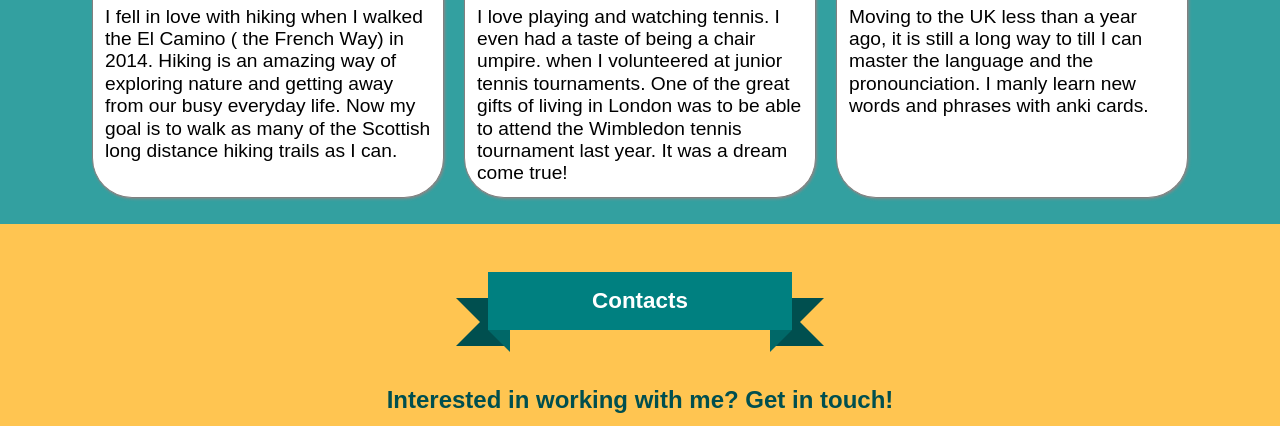
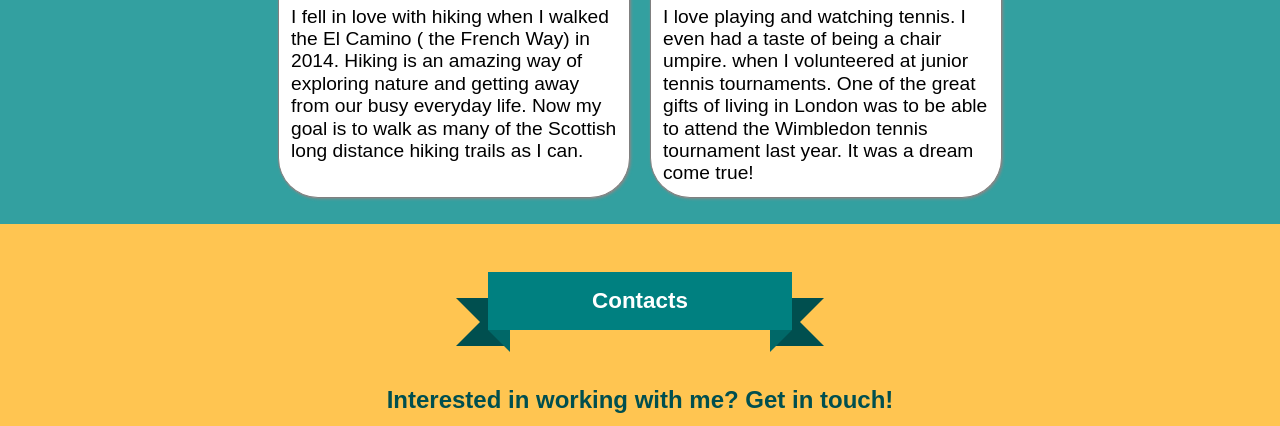
Before and after one commit to denesnori/portfolio-website, a website: page index.html in a window 1280 px wide. Shown: the part 3053-3479 px from the top of the page. Drawn offline with Linux system fonts and the light colour scheme.

Commit message:
edit interests

```diff
--- a/index.html
+++ b/index.html
@@ -305,7 +305,7 @@
             It was a dream come true!
           </p>
         </div>
-        <div class="card interests__card">
+        <!--<div class="card interests__card">
           <div class="card__title">
             <img src="./imgs/interests/english.png" alt="english_flag" />
             <h2>English</h2>
@@ -314,7 +314,7 @@
             Moving to the UK less than a year ago, it is still a long way to till I can master the language and
             the pronounciation. I manly learn new words and phrases with anki cards.
           </p>
-        </div>
+        </div>-->
       </div>
     </section>
     <!--Contacts-->
```
